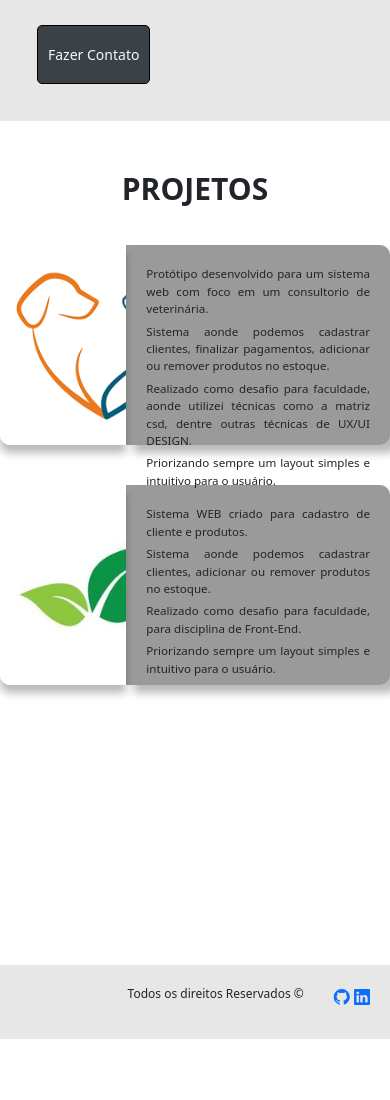
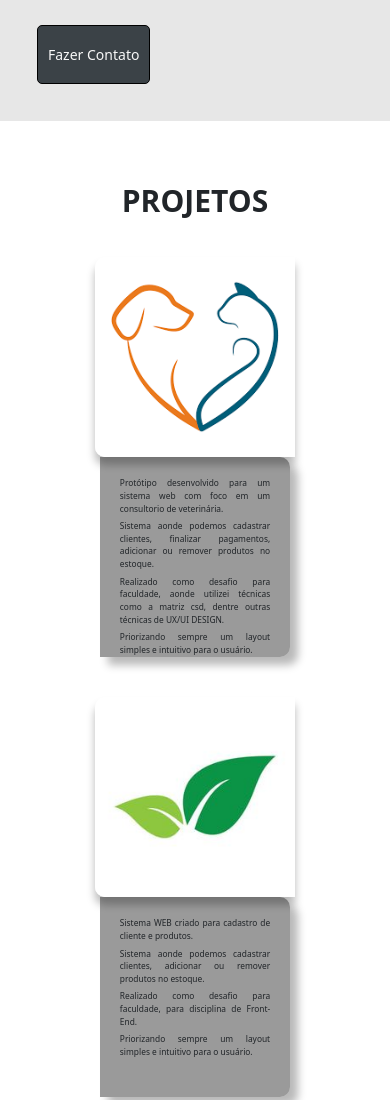
Before and after one commit to rochaoigor/PORTFOLIO-UX, a plain HTML site: page index.html in a window 390 px wide. Shown: the part 1120-2220 px from the top of the page. Before the commit the page ends 2159 px from the top, so only its background shows below. Drawn offline with nearby package versions, Linux system fonts and the light colour scheme.

Commit message:
Update mediaquery.css

```diff
--- a/mediaquery.css
+++ b/mediaquery.css
@@ -33,5 +33,16 @@
     font-size:1.325rem;
   }
 
+ .projetos {
 
+        flex-direction:column;
+        padding:12px;
+ }
+.container-card{
+  flex-direction:column;
 }
+ .card-2 {
+  font-size:0.525rem;
+  width:52%;
+ }
+}
```
